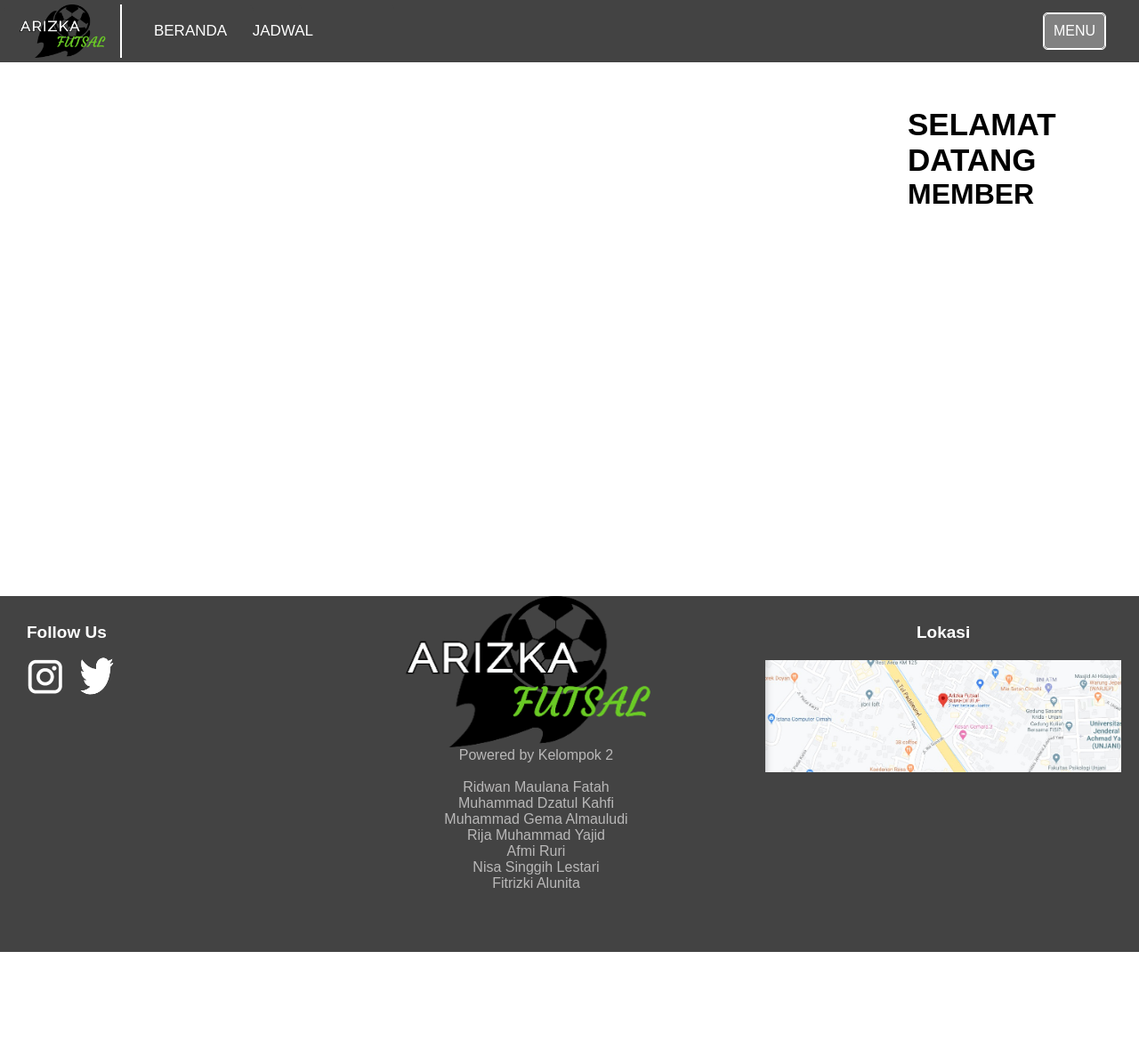
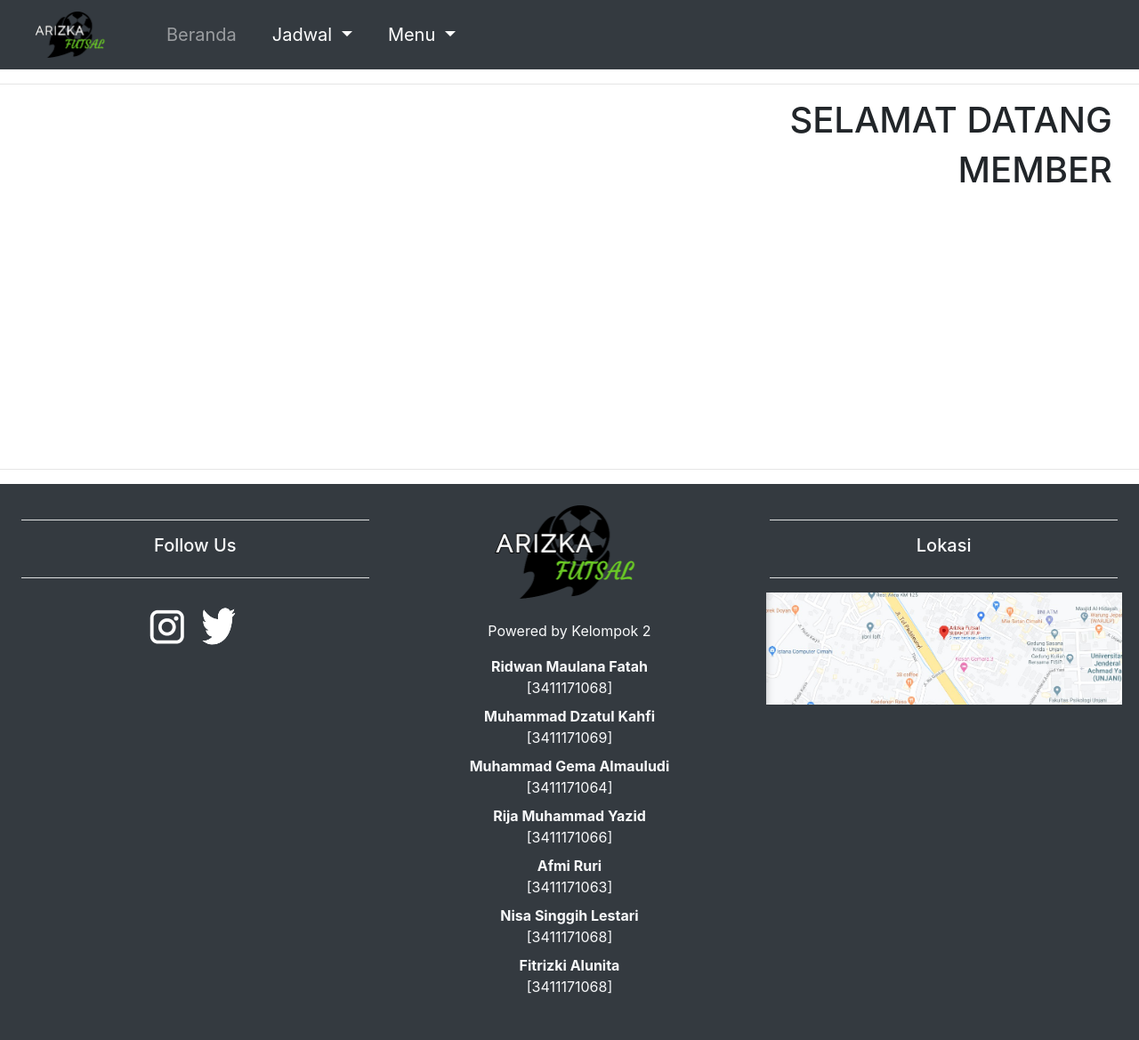
Before and after one commit to rijamyazid/php-app-arizkafutsal, a PHP site: page /member/index.php in a window 1280 px wide. Shown: the whole page at 89% size. Before the commit the page ends 1070 px from the top, so only its background shows below. Run offline with PHP 8.4, Linux system fonts and the light colour scheme; the visitor is signed in with stand-in values (Sample User, id 1).

Commit message:
Perbaharuan : Index Member

```diff
--- a/Notmember/index.php
+++ b/Notmember/index.php
@@ -70,12 +70,13 @@
         </div>
         <hr>
         <div class="container-fluid bg-dark p-4">
-        <hr class="bg-light">
             <div class="row">
                 <div class="col-md-4 text-light">
+                    <hr class="bg-light">
                     <div class="row d-flex justify-content-center align-items-center">
                         <p class="h5">Follow Us</p>
                     </div>
+                    <hr class="bg-light">
                     <div class="row d-flex justify-content-center align-items-center">
                         <a href=""><img class="insta" src="../assets/img/ig.png" alt="Instagram"></a>
                         <!-- </div> -->
@@ -110,9 +111,11 @@
                     </div>
                 </div>
                 <div class="col-md-4 text-light">
+                    <hr class="bg-light">
                     <div class="row d-flex justify-content-center align-items-center">
                         <p class="h5">Lokasi</p>
                     </div>
+                    <hr class="bg-light">
                     <div class="row d-flex justify-content-center align-items-center">
                         <a href="https://www.google.co.id/maps/place/Arizka+Futsal/@-6.886844,107.5199523,17z/data=!3m1!4b1!4m5!3m4!1s0x2e68e4fe93928d55:0xeee1103ac56d8c3f!8m2!3d-6.886844!4d107.522141">
                             <img width="400px" src="../assets/img/peta.jpg" alt="">
--- a/member/Member.php
+++ b/member/Member.php
@@ -1,19 +1,4 @@
-<head>
-    <style>
-        .admin{
-            font-size : 35px;
-            margin : 50px 0 0 1020px;
-            font-weight: bolder;
-        }
-        .admin1{
-
-            margin : 0 0 0 1020px;
-        }
-
-    </style>
-</head>
-
-<body>
-        <h1 class="admin">SELAMAT DATANG</h1>
-        <h1 class="admin1">MEMBER</h1>
-</body>
+<div class="container-fluid h-50">
+    <h1 class="text-right">SELAMAT DATANG</h1>
+    <h1 class="text-right">MEMBER</h1>
+</div>
--- a/member/index.php
+++ b/member/index.php
@@ -11,62 +11,48 @@
 
 <html>
     <head>
-        <link rel="stylesheet" href="../Assets/css/styl.css">
-        <link rel="stylesheet" href="../Assets/css/log-daf.css">
-
+        <link rel="stylesheet" href="../assets/css/styl.css">
+        <link rel="stylesheet" href="../assets/css/log-daf.css">
+        <meta charset="utf-8">
+        <meta name="viewport" content="width=device-width, initial-scale=1, shrink-to-fit=no">
+        <link rel="stylesheet" href="https://stackpath.bootstrapcdn.com/bootstrap/4.3.1/css/bootstrap.min.css" integrity="sha384-ggOyR0iXCbMQv3Xipma34MD+dH/1fQ784/j6cY/iJTQUOhcWr7x9JvoRxT2MZw1T" crossorigin="anonymous">
     </head>
     <body>
-        <header>
-            <!-- <div class="palingatas">
-            </div> -->
-                <div class="atas">
-                    <nav class="kiri">
-                    <div><a href="?hal=beranda"><img  class="gmr" src="../Assets/img/logo.png" alt="logo"></a></div>
-                            <div><a href="?hal=beranda">BERANDA</a></div>
-                            <div class ="dropdown">
-                                <div><a class="ini" href="#">JADWAL</a></div>
-                                    <ul id="luu">
-                                        <li><a href="?hal=jadwal_sintesis">Jadwal Sintesis</a></li>
-                                        <li><a href="?hal=jadwal_vinyl">Jadwal Vinyl</a></li>
-                                    </ul>
-                                </div>
-                        <script
-                        src="https://code.jquery.com/jquery-3.4.1.js"></script>
-                        <script type="text/javascript">
-                            $(document).ready(function(){
-                                $('.ini').click(function(){
-                                    $('#luu').toggleClass('active');
-                                })
-                            })
-                        </script>
-
-                    </nav>
-                    <nav class="kanan">
-                        <div class ="dropdown">
-                            <!-- <div><button>Menu</button></div> -->
-                            <div><a class="ini2" href="#">MENU</a></div>
-                                <ul id="luu1">
-                                    <li><a href="?hal=profile">Profile</a></li>
-                                    <li><a href="?hal=riwayat_transaksi">RIWAYAT TRANSAKSI</a></li>
-                                    <li><a href="?hal=logout">Logout</a></li>
-                                </ul>
+        <nav class="navbar navbar-expand-md navbar-dark bg-dark mb-3">
+            <div class="container-fluid">
+                <a class="navbar-brand mr-5" href="?hal=beranda"><img class="image-fluid" width="100px" src="../assets/img/logo.png" alt="logo"></a>
+                <button type="button" class="navbar-toggler" data-toggle="collapse" data-target="#navbarCollapse">
+                    <span class="navbar-toggler-icon"></span>
+                </button>
+                <div class="collapse navbar-collapse" id="navbarCollapse">
+                    <div class="navbar-nav">
+                        <a href="?hal=beranda" class="nav-item nav-link mr-4" style="font-size:20px;">Beranda</a>
+                        <div class="dropdown show mr-4">
+                            <a href="?hal=movies_popular&page=1" class="nav-item nav-link dropdown-toggle" style="font-size:20px;" role="button" id="dropdownMenuLink" data-toggle="dropdown" aria-haspopup="true" aria-expanded="false">
+                                Jadwal
+                            </a>
+                            <div class="dropdown-menu" aria-labelledby="dropdownMenuLink">
+                                <a class="dropdown-item" href="?hal=jadwal_sintesis">Jadwal Sintesis</a>
+                                <a class="dropdown-item" href="?hal=jadwal_vinyl">Jadwal Vinyl</a>
+                            </div>
                         </div>
-                        <script
-                        src="https://code.jquery.com/jquery-3.4.1.js"></script>
-                        <script type="text/javascript">
-                            $(document).ready(function(){
-                                $('.ini2').click(function(){
-                                    $('#luu1').toggleClass('active')
-                                })
-                            })
-                        </script>
-                    </nav>
-                    <div class="kosong"></div>
+                        <div class="dropdown show">
+                            <a href="?hal=movies_popular&page=1" class="nav-item nav-link dropdown-toggle" style="font-size:20px;" role="button" id="dropdownMenuLink" data-toggle="dropdown" aria-haspopup="true" aria-expanded="false">
+                                Menu
+                            </a>
+                            <div class="dropdown-menu" aria-labelledby="dropdownMenuLink">
+                                <a class="dropdown-item" href="?hal=profile">Profile</a>
+                                <a class="dropdown-item" href="?hal=riwayat_transaksi">Riwayat Transaksi</a>
+                                <a class="dropdown-item" href="?hal=logout">Logout</a>
+                            </div>
+                        </div>
+                    </div>
                 </div>
-        </header>
-        <main>
+            </div>
+        </nav>
+        <hr>
+        <div class="container-fluid">
            <?php
-
             if(isset($_GET['hal'])){
                 switch ($_GET['hal']) {
                     case 'beranda':
@@ -106,41 +92,66 @@
                 include "member.php";
             }
            ?>
-        </main>
-        <footer>
-            <!-- <div class="bawah"> -->
-            <div>
-                    <div class="sosmed">
-                    <label>Follow Us</label>
+        </div>
+        <hr>
+        <div class="container-fluid bg-dark p-4">
+            <div class="row">
+                <div class="col-md-4 text-light">
+                    <hr class="bg-light">
+                    <div class="row d-flex justify-content-center align-items-center">
+                        <p class="h5">Follow Us</p>
                     </div>
-                    <div class="bawahkiri">
-                        <a href=""><img class="insta" src="../Assets/img/ig.png" alt="Instagram"></a>
-                    <!-- </div> -->
-                    <!-- <div class="bawahkiri"> -->
-                        <a href=""><img class="manuk" src="../Assets/img/twtr.png" alt="Twitter"></a>
+                    <hr class="bg-light">
+                    <div class="row d-flex justify-content-center align-items-center">
+                        <a href=""><img class="insta" src="../assets/img/ig.png" alt="Instagram"></a>
+                        <!-- </div> -->
+                        <!-- <div class="bawahkiri"> -->
+                        <a href=""><img class="manuk" src="../assets/img/twtr.png" alt="Twitter"></a>
                     </div>
                 </div>
-                <div class="logo2">
-                    <img class="logimg" src="../Assets/img/logo.png" alt="Logo!!!"><br>
-                    Powered by Kelompok 2<br><br>
-                    Ridwan Maulana Fatah<br>
-                    Muhammad Dzatul Kahfi <br>
-                    Muhammad Gema Almauludi<br>
-                    Rija Muhammad Yajid<br>
-                    Afmi Ruri<br>
-                    Nisa Singgih Lestari<br>
-                    Fitrizki Alunita<br>
-
+                <div class="col-md-4">
+                    <div class="container-fluid">
+                        <div class="row d-flex justify-content-center align-items-center">
+                            <img class="mb-4" width="200px" src="../assets/img/logo.png" alt="Logo!!!"><br>
+                        </div>
+                        <div class="row text-light px-4">
+                            <dl class="row">
+                                <dd class="col-sm-12 text-center mb-3">Powered by Kelompok 2</dd>
+                                <dt class="col-sm-12 text-center">Ridwan Maulana Fatah</dd>
+                                <dd class="col-sm-12 text-center">[3411171068]</dd>
+                                <dt class="col-sm-12 text-center">Muhammad Dzatul Kahfi</dd>
+                                <dd class="col-sm-12 text-center">[3411171069]</dd>
+                                <dt class="col-sm-12 text-center">Muhammad Gema Almauludi</dd>
+                                <dd class="col-sm-12 text-center">[3411171064]</dd>
+                                <dt class="col-sm-12 text-center">Rija Muhammad Yazid</dd>
+                                <dd class="col-sm-12 text-center">[3411171066]</dd>
+                                <dt class="col-sm-12 text-center">Afmi Ruri</dd>
+                                <dd class="col-sm-12 text-center">[3411171063]</dd>
+                                <dt class="col-sm-12 text-center">Nisa Singgih Lestari</dd>
+                                <dd class="col-sm-12 text-center">[3411171068]</dd>
+                                <dt class="col-sm-12 text-center">Fitrizki Alunita</dd>
+                                <dd class="col-sm-12 text-center">[3411171068]</dd>
+                            </dl>
+                        </div>
+                    </div>
                 </div>
-                <div class="peta">
-                    <div>
-                    <label>Lokasi</label>
+                <div class="col-md-4 text-light">
+                    <hr class="bg-light">
+                    <div class="row d-flex justify-content-center align-items-center">
+                        <p class="h5">Lokasi</p>
                     </div>
-                    <img src="../Assets/img/peta.jpg" alt="">
+                    <hr class="bg-light">
+                    <div class="row d-flex justify-content-center align-items-center">
+                        <a href="https://www.google.co.id/maps/place/Arizka+Futsal/@-6.886844,107.5199523,17z/data=!3m1!4b1!4m5!3m4!1s0x2e68e4fe93928d55:0xeee1103ac56d8c3f!8m2!3d-6.886844!4d107.522141">
+                            <img width="400px" src="../assets/img/peta.jpg" alt="">
+                        </a>
+                    </div>
                 </div>
             </div>
-            </div>
-        </footer>
+        </div>
+        <script src="https://code.jquery.com/jquery-3.3.1.slim.min.js" integrity="sha384-q8i/X+965DzO0rT7abK41JStQIAqVgRVzpbzo5smXKp4YfRvH+8abtTE1Pi6jizo" crossorigin="anonymous"></script>
+        <script src="https://cdnjs.cloudflare.com/ajax/libs/popper.js/1.14.7/umd/popper.min.js" integrity="sha384-UO2eT0CpHqdSJQ6hJty5KVphtPhzWj9WO1clHTMGa3JDZwrnQq4sF86dIHNDz0W1" crossorigin="anonymous"></script>
+        <script src="https://stackpath.bootstrapcdn.com/bootstrap/4.3.1/js/bootstrap.min.js" integrity="sha384-JjSmVgyd0p3pXB1rRibZUAYoIIy6OrQ6VrjIEaFf/nJGzIxFDsf4x0xIM+B07jRM" crossorigin="anonymous"></script>
     </body>
 </html>
 
```
Also changed, not shown: Code/Jadwal/jadwal_sintesis.php (+21 -14 lines), Code/Jadwal/jadwal_vinyl.php (+24 -15 lines).
